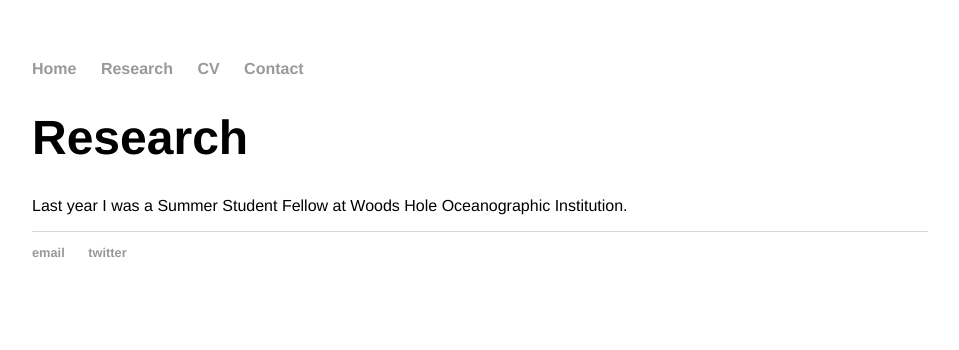
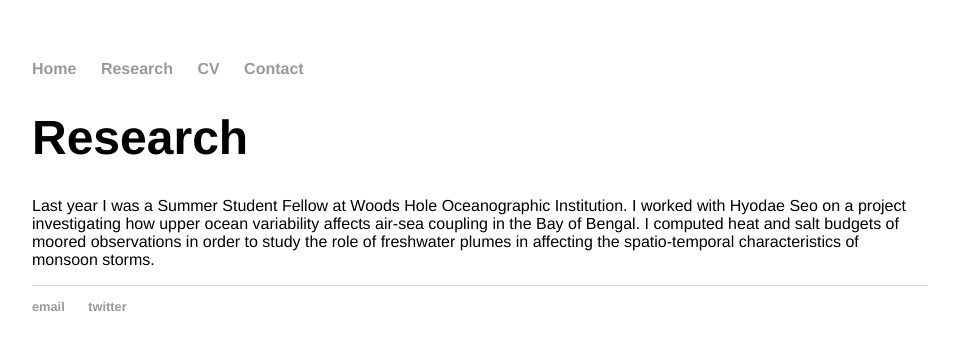
Before and after one commit to cprend/cprend.github.io, a Jekyll site: the page research/index.html, which Jekyll copies as it is, in a window 1280 px wide. Shown: the top 350 px of the page, without its empty margins (160-1119 px from the left). Built offline with Jekyll 4.4.1, drawn with Linux system fonts in a browser that asks for light colours.

Commit message:
Update index.html

```diff
--- a/research/index.html
+++ b/research/index.html
@@ -18,7 +18,7 @@
 
 			<div class="blurb">
 	<h1>Research</h1>
-		<p>Last year I was a Summer Student Fellow at Woods Hole Oceanographic Institution.</p>
+		<p>Last year I was a Summer Student Fellow at Woods Hole Oceanographic Institution. I worked with Hyodae Seo on a project investigating how upper ocean variability affects air-sea coupling in the Bay of Bengal. I computed heat and salt budgets of moored observations in order to study the role of freshwater plumes in affecting the spatio-temporal characteristics of monsoon storms. </p>
 </div><!-- /.blurb -->
 
 			</div><!-- /.container -->
```
